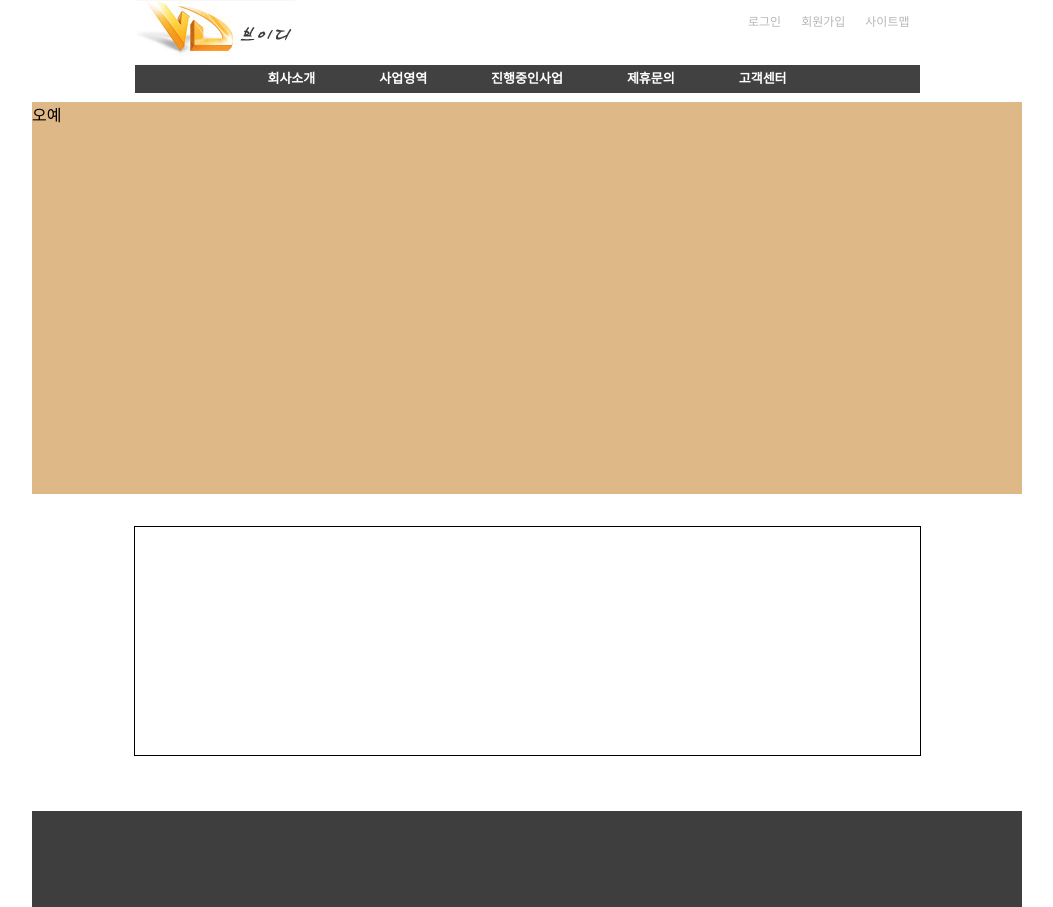
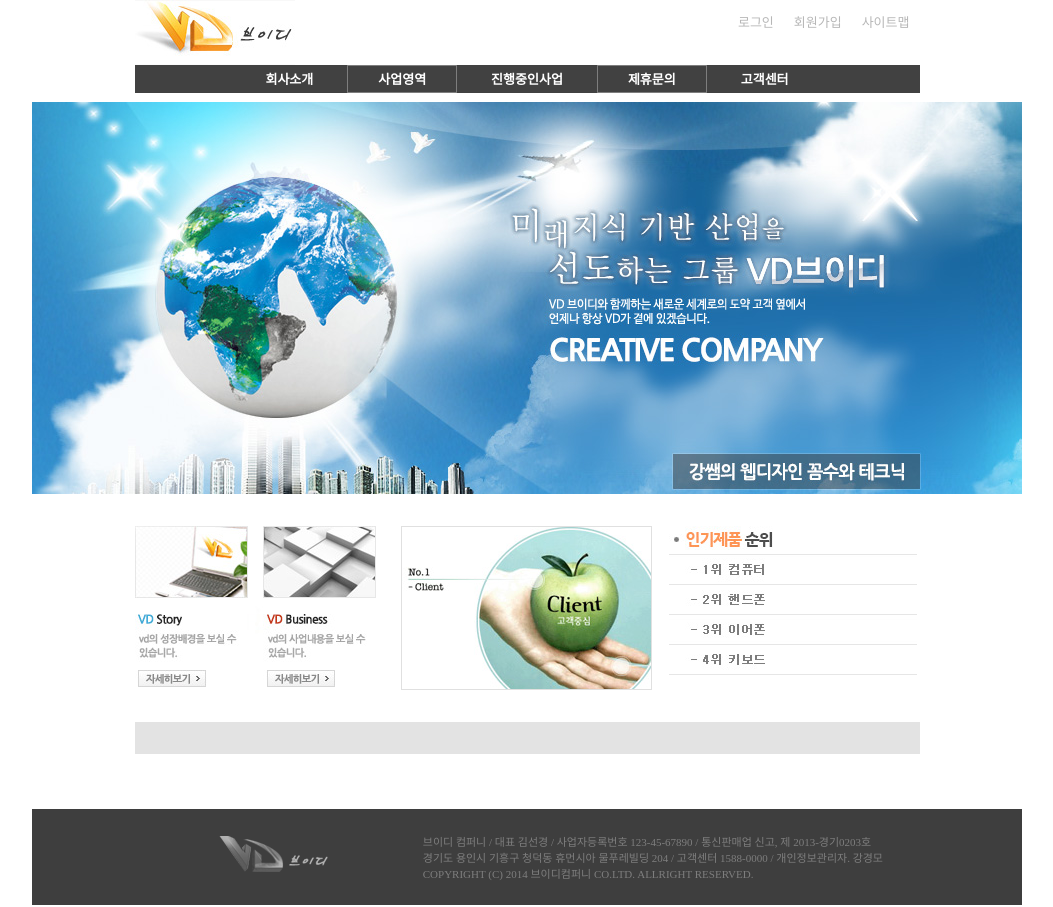
Before and after one commit to swbyun0614/17-1-vd, a plain HTML site: page index.html in a window 1280 px wide. Shown: the whole page, without its empty margins (113-1166 px from the left). Drawn offline with Linux system fonts and the light colour scheme.

Commit message:
vd 혼자

```diff
--- a/index.html
+++ b/index.html
@@ -3,13 +3,13 @@
 <head>
     <meta charset="UTF-8">
     <meta name="viewport" content="width=device-width, initial-scale=1.0">
-    <title>vd</title>
-    <link rel="stylesheet" href="./css/vd.css">
+    <title>vd_main</title>
+    <link rel="stylesheet" href="./vs.css">
 </head>
 <body>
     <div class="wrap">
         <div class="header">
-            <h1><a href="#"><img src="./images/logo.jpg" alt="logo"></a></h1>
+            <h1><a href="#"><img src="./images/logo.jpg" alt="로고"></a></h1>
             <div class="login_box">
                 <ul>
                     <li><a href="#">로그인</a></li>
@@ -19,17 +19,28 @@
             </div>
             <div class="gnb">
                 <ul>
-                    <li class="first"><a href="#">회사소개</a></li>
-                    <li><a href="#">사업영역</a></li>
+                    <li><a href="#">회사소개</a></li>
+                    <li class="bd"><a href="#">사업영역</a></li>
                     <li><a href="#">진행중인사업</a></li>
-                    <li><a href="#">제휴문의</a></li>
+                    <li class="bd"><a href="#">제휴문의</a></li>
                     <li><a href="#">고객센터</a></li>
                 </ul>
             </div>
         </div>
-        <div class="visual">오예</div>
-        <div class="section"></div>
-        <div class="footer"></div>
+        <div class="visual"><img src="./images/visual.jpg" alt="visual"></div>
+        <div class="section">
+            <div class="content1"><img src="./images/content1.jpg" alt="content1"></div>
+            <div class="content2"><img src="./images/content2.jpg" alt="content2"></div>
+            <div class="content3"><img src="./images/content3.jpg" alt="content3"></div>
+            <div class="notice"></div>
+        </div>
+        <div class="footer">
+            <h1><img src="./images/logo2.png" alt="logo"></h1>
+            <div class="copyright">브이디 컴퍼니  /  대표 김선경  /  사업자등록번호 123-45-67890  /  통신판매업 신고, 제 2013-경기0203호<br>
+            경기도 용인시 기흥구 청덕동 휴먼시아 물푸레빌딩 204  /  고객센터 1588-0000 /  개인정보관리자. 강경모<br>
+            COPYRIGHT (C) 2014 브이디컴퍼니 CO.LTD. ALLRIGHT RESERVED.
+            </div>
+        </div>
     </div>
 </body>
 </html>
--- /dev/null
+++ b/vs.css
@@ -0,0 +1,59 @@
+@charset "UTF-8";
+
+* {margin: 0; padding: 0;}
+li {list-style: none;}
+a {text-decoration: none; color: #000;}
+
+.wrap {
+    width: 990px; height: 905px; margin: 0 auto;
+}
+
+.header {
+    width: 785px; height: 93px; margin: 0 auto;
+}
+.header h1 {
+    width: 160px; height: 65px; float: left;
+}
+.header .login_box {
+    float: right;
+}
+.header .login_box li {
+    height: 45px; float: left;
+}
+.header .login_box li a {
+    display: block; padding: 0 10px; height: 45px; line-height: 45px; font-size: 13px; color: #b7b7b7;
+}
+.header .gnb {
+    width: 785px; height: 28px; background-color: #414141; float: left; text-align: center;
+}
+.header .gnb li {display: inline-block;}
+.header .gnb li.bd {border: 1px solid #7e7e7e;}
+.header .gnb li a {
+    display: block; padding: 0 30px; height: 26px; color: #fff; font-weight: bold; font-size: 13px; line-height: 27px;
+}
+
+.visual {
+    width: 990px; height: 392px; background-color: aqua; margin: 9px 0 0 0;
+}
+
+.section {
+    width: 785px; height: 228px; margin: 32px auto 55px;
+}
+.section .content1 {
+    width: 251px; height: 164px; float: left;
+}
+.section .content2 {
+    width: 249px; height: 162px; background-color:aqua; float: left; margin: 0 15px; border: 1px solid #e0e0e0;
+}
+.section .content3 {
+    width: 251px; height: 164px; float: right;
+}
+.section .notice {
+    width: 785px; height: 32px; background-color: #e3e3e3; float: left;margin: 32px 0;
+}
+
+.footer {
+    width: 990px; height: 96px; background-color: #3e3e3e;
+}
+.footer h1 {width: 109px; height: 36px; float: left; padding: 27px 0 0 187px;}
+.footer .copyright {margin: 24px 139px 0 0; float: right; font-size: 11px; font-family: 돋움; color: #7e7e7e;}
```
Also changed, not shown: images/content1.jpg (added), images/content2.jpg (added), images/content3.jpg (added), images/logo2.png (added), images/visual.jpg (added).
